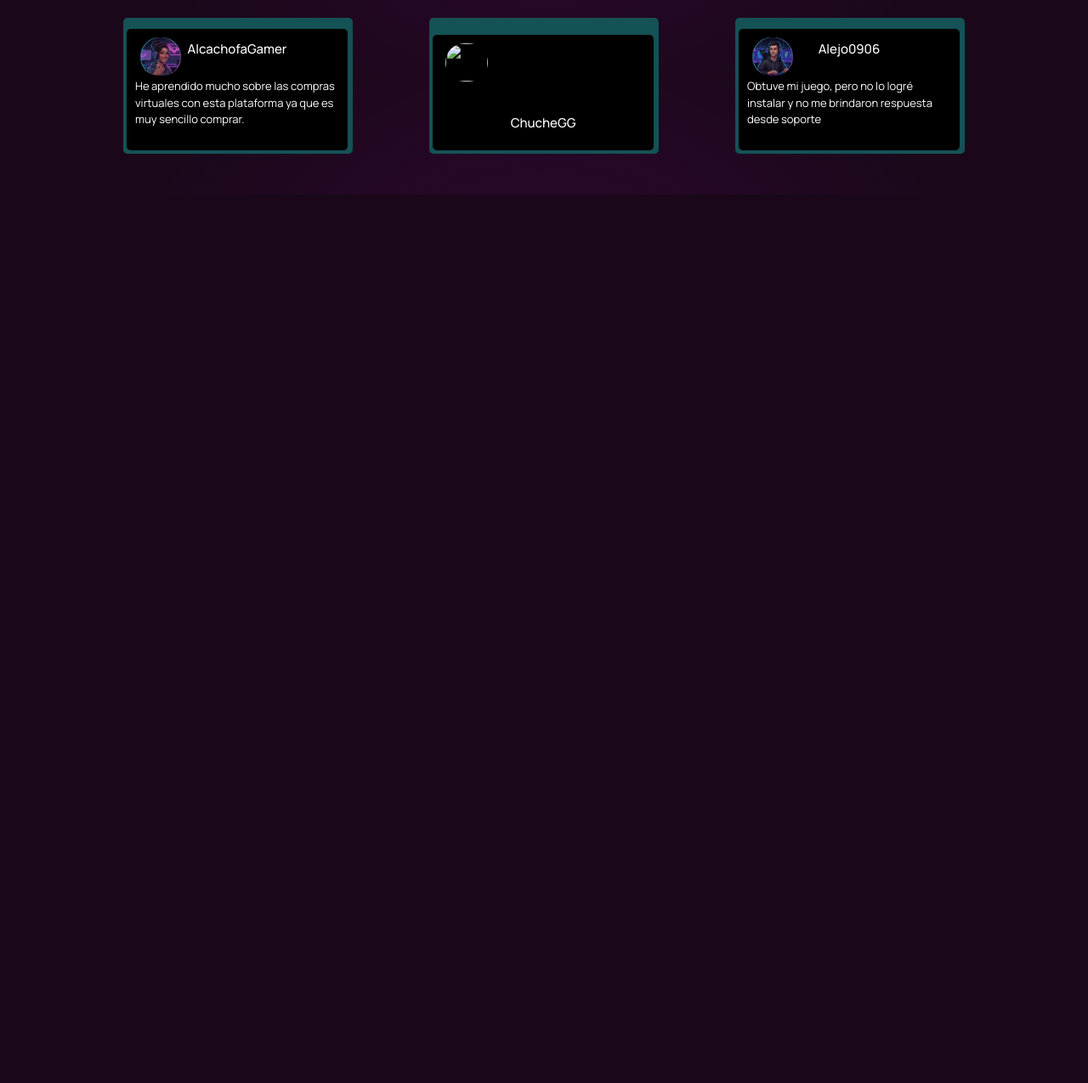
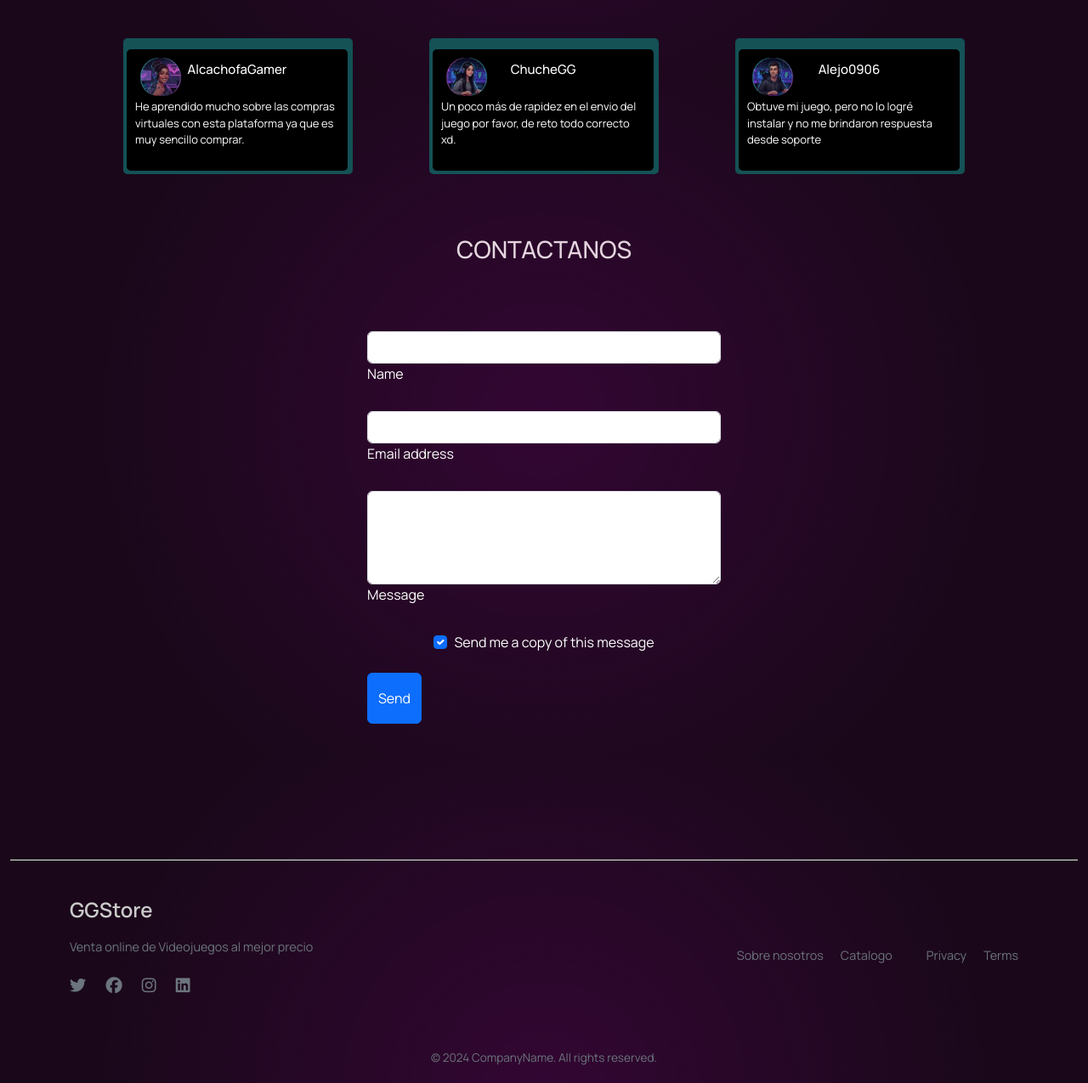
Before and after one commit to nicolasmmc/GGStore-main, a plain HTML site: page index1.html in a window 1280 px wide. Shown: the part 1511-2786 px from the top of the page at 85% size. Before the commit the page ends 1740 px from the top, so only its background shows below. Drawn offline with nearby package versions, Linux system fonts and the light colour scheme.

Commit message:
sexta version

```diff
--- a/css/styles.css
+++ b/css/styles.css
@@ -899,6 +899,32 @@ button:active {
     gap: 15px;
 }
 
+.titulo-forms {
+    font-size: 4rem;
+    font-weight: 600;
+    line-height: 1.1;
+    margin-bottom: 40px;
+    max-width: 80rem;
+    font-family: "Manrope", sans-serif;
+    background: linear-gradient(
+        to right,
+        rgba(255, 255, 255, 0.9) 0%,
+        rgba(255, 229, 240, 0.85) 100%
+    );
+    background-clip: text;
+    -webkit-background-clip: text;
+    -webkit-text-fill-color: transparent;
+    text-align: center;
+}
+
+.form-container {
+    display: flex;
+    justify-content: center;
+    align-items: center;
+    margin: auto;
+    padding: 40px;
+}
+
 
 /* Media Queries */
 @media (min-width: 992px) {
@@ -1077,3 +1103,64 @@ button:active {
         color: #fff;
     }
 }
+
+.footer {
+    background: #f8f9fa00;
+    padding: 40px 0 20px;
+    border-top: 1px solid #eee;
+}
+
+.footer-brand {
+    font-size: 1.5rem;
+    font-weight: 600;
+    color: #cacaca;
+    margin-bottom: 15px;
+}
+
+.footer-text {
+    color: #6c757d;
+    font-size: 0.9rem;
+    max-width: 300px;
+}
+
+.social-links {
+    margin: 20px 0;
+}
+
+.social-link {
+    color: #6c757d;
+    margin-right: 20px;
+    font-size: 1.2rem;
+    transition: color 0.3s ease;
+}
+
+.social-link:hover {
+    color: #0d6efd;
+}
+
+.footer-links {
+    display: flex;
+    gap: 20px;
+    margin: 0;
+    padding: 0;
+    list-style: none;
+    justify-content: end;
+}
+
+.footer-links a {
+    color: #6c757d;
+    text-decoration: none;
+    font-size: 0.9rem;
+    transition: color 0.3s ease;
+}
+
+.footer-links a:hover {
+    color: #0d6efd;
+}
+
+.copyright {
+    color: #6c757d;
+    font-size: 0.85rem;
+    margin-top: 20px;
+    padding-top: 20px;
+}
--- a/index1.html
+++ b/index1.html
@@ -82,7 +82,7 @@
     <div class="Videojuegos">
         <div class="container-fluid">
             <div class="row align-items-center">
-                <div class="col-lg-12 content-column">
+                <div class="col-lg-12 text-center">
                 <h2 class="Videojuegostitulo">VIDEOJUEGOS</h2>
                 <br>
                 <div class="Introduccion">
@@ -118,11 +118,12 @@
 <br>
 <br>
 <br>
+<br><br>
 
 <div class="opiniones_container">
     <div class="container-fluid">
       <div class="row align-items-center">
-        <div class="col-lg-10 content-column">
+        <div class="col-lg-12 content-column text-center">
             <h3 class="Opinionestitulo">OPINIONES</h3>
             <br>
         </div>
@@ -173,7 +174,10 @@
     <div class="opinion_card">
         <div class="opinion">
         <h3 class="nombre-cliente">ChucheGG</h3>
-        <img src="" alt="" class="opinion-card">
+        <img src="img/Perfil6.png" alt="" class="opinion-card">
+        <p class="opinion3">
+        Un poco más de rapidez en el envio del juego por favor, de reto todo correcto xd.
+        </p>
         </div>
     </div>
     <div class="opinion_card">
@@ -189,7 +193,75 @@
 </div>
 <br>
 <br>
+<br>
 
+<div class="titulo-forms">
+  <h3>
+    CONTACTANOS
+  </h3>
+</div>
+<div class="form-container">
+<form style="width: 26rem;">
+  <div data-mdb-input-init class="form-outline mb-4">
+    <input type="text" id="form4Example1" class="form-control" />
+    <label class="form-label" for="form4Example1">Name</label>
+  </div>
+  <div data-mdb-input-init class="form-outline mb-4">
+    <input type="email" id="form4Example2" class="form-control" />
+    <label class="form-label" for="form4Example2">Email address</label>
+  </div>
+  <div data-mdb-input-init class="form-outline mb-4">
+    <textarea class="form-control" id="form4Example3" rows="4"></textarea>
+    <label class="form-label" for="form4Example3">Message</label>
+  </div>
+  <div class="form-check d-flex justify-content-center mb-4">
+    <input
+      class="form-check-input me-2"
+      type="checkbox"
+      value=""
+      id="form4Example4"
+      checked
+    />
+    <label class="form-check-label" for="form4Example4">
+      Send me a copy of this message
+    </label>
+  </div>
+  <button data-mdb-ripple-init type="button" class="btn btn-primary btn-block mb-4">Send</button>
+</form>
+</div>
+<br>
+<br><br><br>
+
+<footer class="footer">
+    <div class="container">
+        <div class="row align-items-center">
+            <div class="col-md-6">
+                <div class="footer-brand">GGStore</div>
+                <p class="footer-text">Venta online de Videojuegos al mejor precio</p>
+                <div class="social-links">
+                    <a href="#" class="social-link"><i class="fab fa-twitter"></i></a>
+                    <a href="#" class="social-link"><i class="fab fa-facebook"></i></a>
+                    <a href="#" class="social-link"><i class="fab fa-instagram"></i></a>
+                    <a href="#" class="social-link"><i class="fab fa-linkedin"></i></a>
+                </div>
+            </div>
+
+            <div class="col-md-6 text-md-end">
+                <ul class="footer-links">
+                    <li><a href="#">Sobre nosotros</a></li>
+                    <li><a href="#">Catalogo</a></li>
+                    <li><a href="#"></a></li>
+                    <li><a href="#">Privacy</a></li>
+                    <li><a href="#">Terms</a></li>
+                </ul>
+            </div>
+        </div>
+
+        <div class="copyright text-center">
+            © 2024 CompanyName. All rights reserved.
+        </div>
+    </div>
+</footer>
 
     <script src="js/conf.js"></script>
 </body>
```
Also changed, not shown: index.html (+2 -0 lines), img/Perfil6.png (added).
